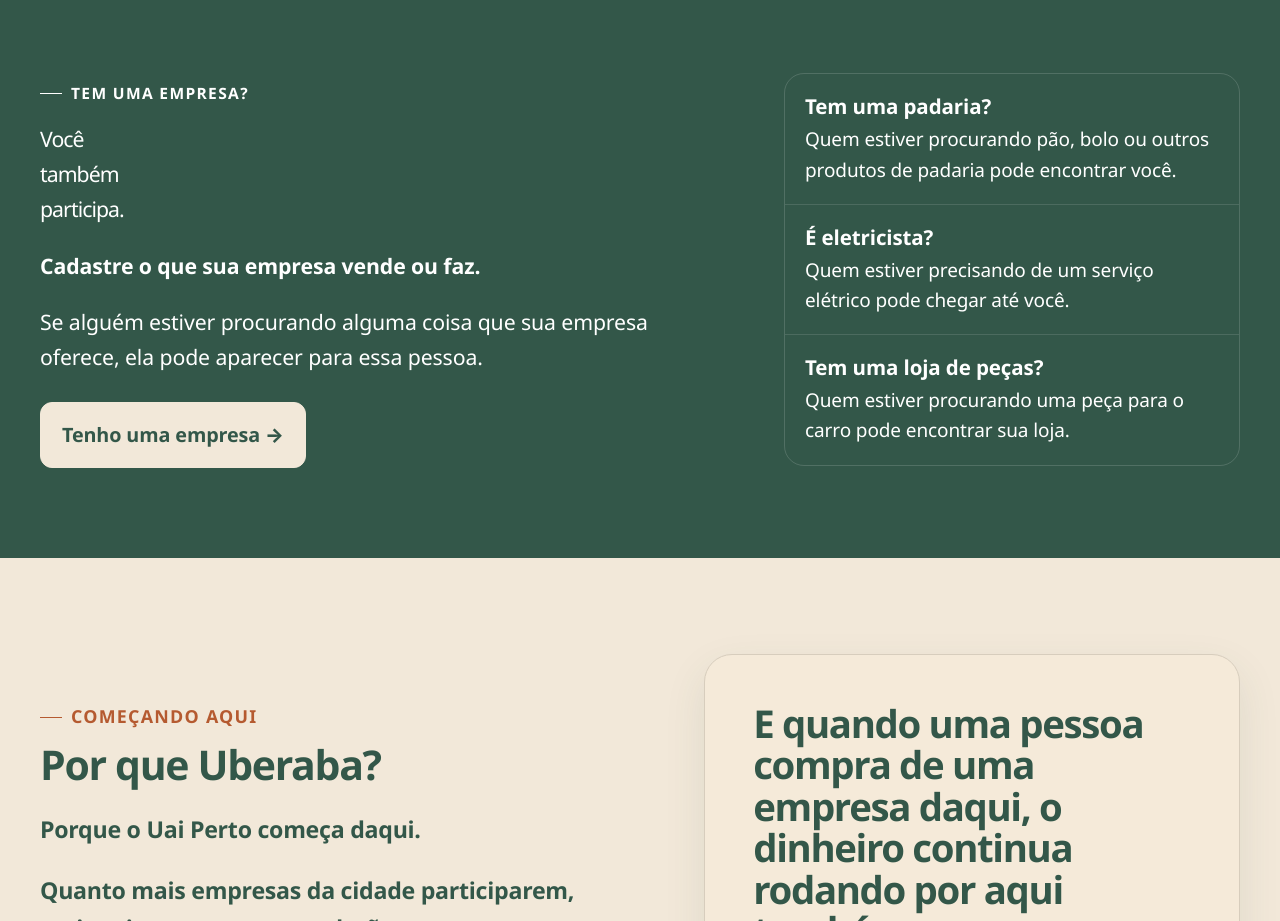
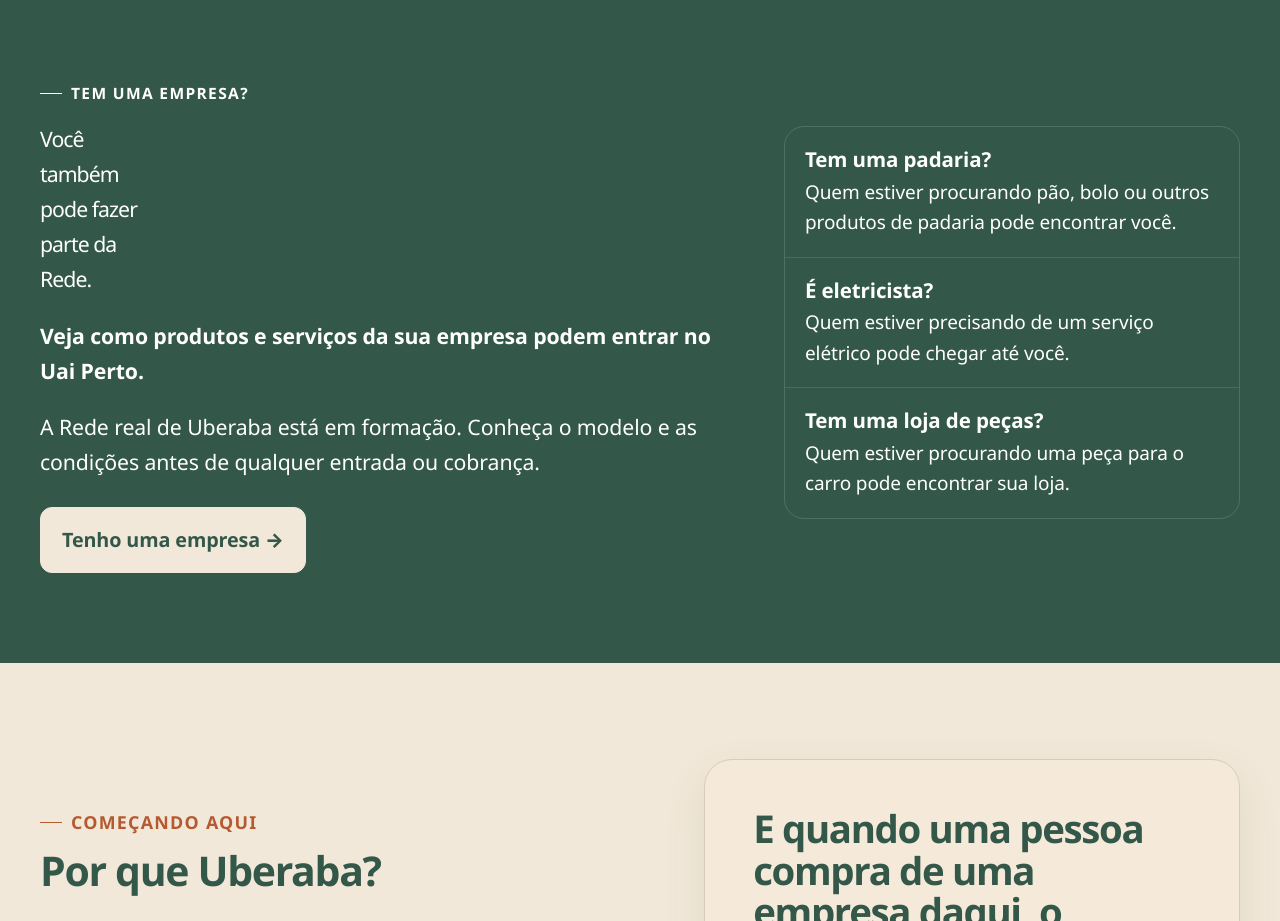
Before and after one commit to Odyssey-Synapse/Rede-Comercial-Inteligente, a website: page index.html in a window 1280 px wide. Shown: the part 3840-4761 px from the top of the page. Drawn offline with Linux system fonts and the light colour scheme; no server answers.

Commit message:
fix: align company homepage copy with pre-launch state

```diff
--- a/index.html
+++ b/index.html
@@ -179,9 +179,9 @@
   <div class="container human-grid">
     <div class="reveal">
       <span class="eyebrow eyebrow-light">TEM UMA EMPRESA?</span>
-      <p class="quote-big">Você também participa.</p>
-      <p><strong>Cadastre o que sua empresa vende ou faz.</strong></p>
-      <p>Se alguém estiver procurando alguma coisa que sua empresa oferece, ela pode aparecer para essa pessoa.</p>
+      <p class="quote-big">Você também pode fazer parte da Rede.</p>
+      <p><strong>Veja como produtos e serviços da sua empresa podem entrar no Uai Perto.</strong></p>
+      <p>A Rede real de Uberaba está em formação. Conheça o modelo e as condições antes de qualquer entrada ou cobrança.</p>
       <div class="hero-actions">
         <a class="button button-light" href="/empresas.html">Tenho uma empresa →</a>
       </div>
```
